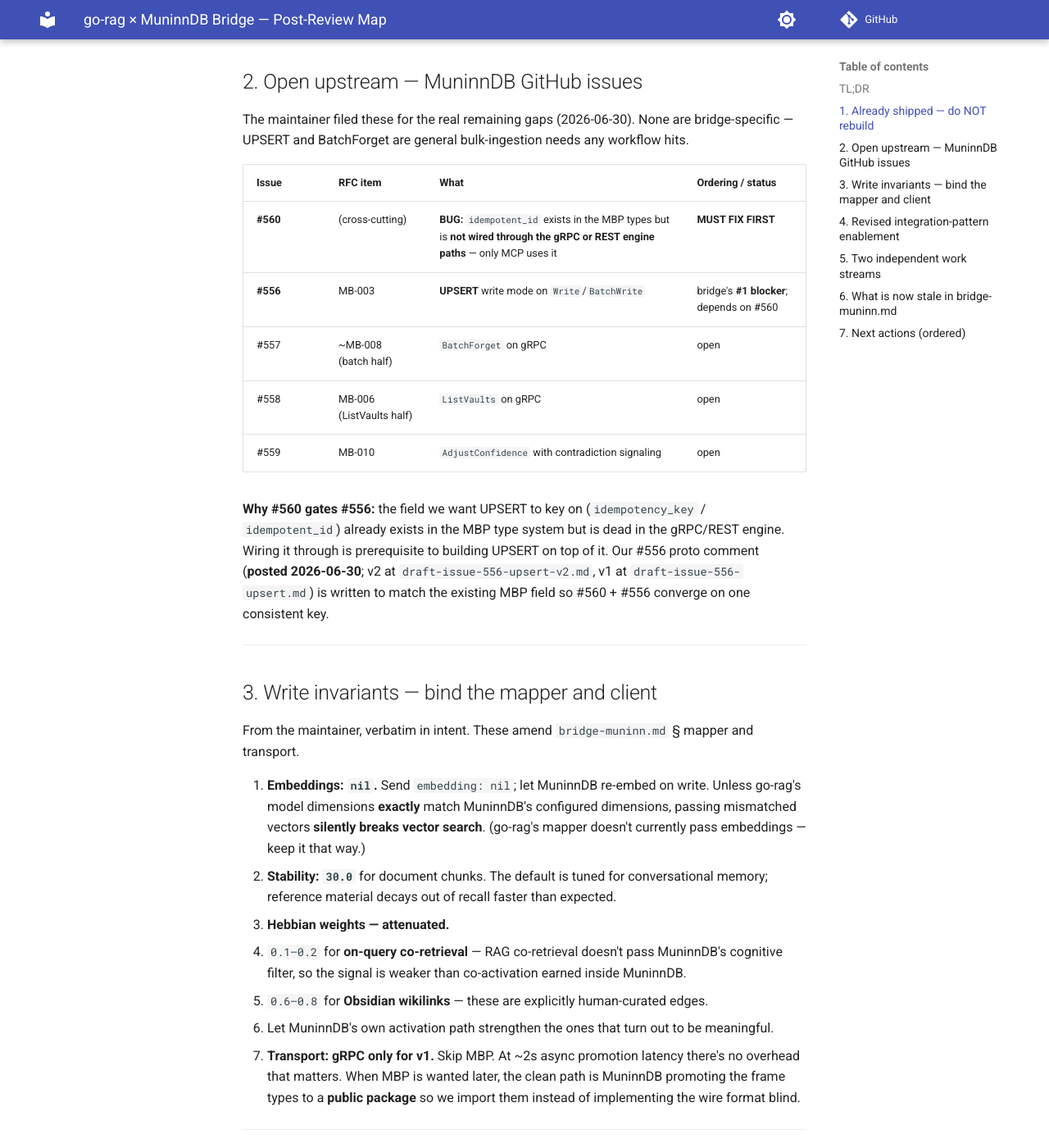
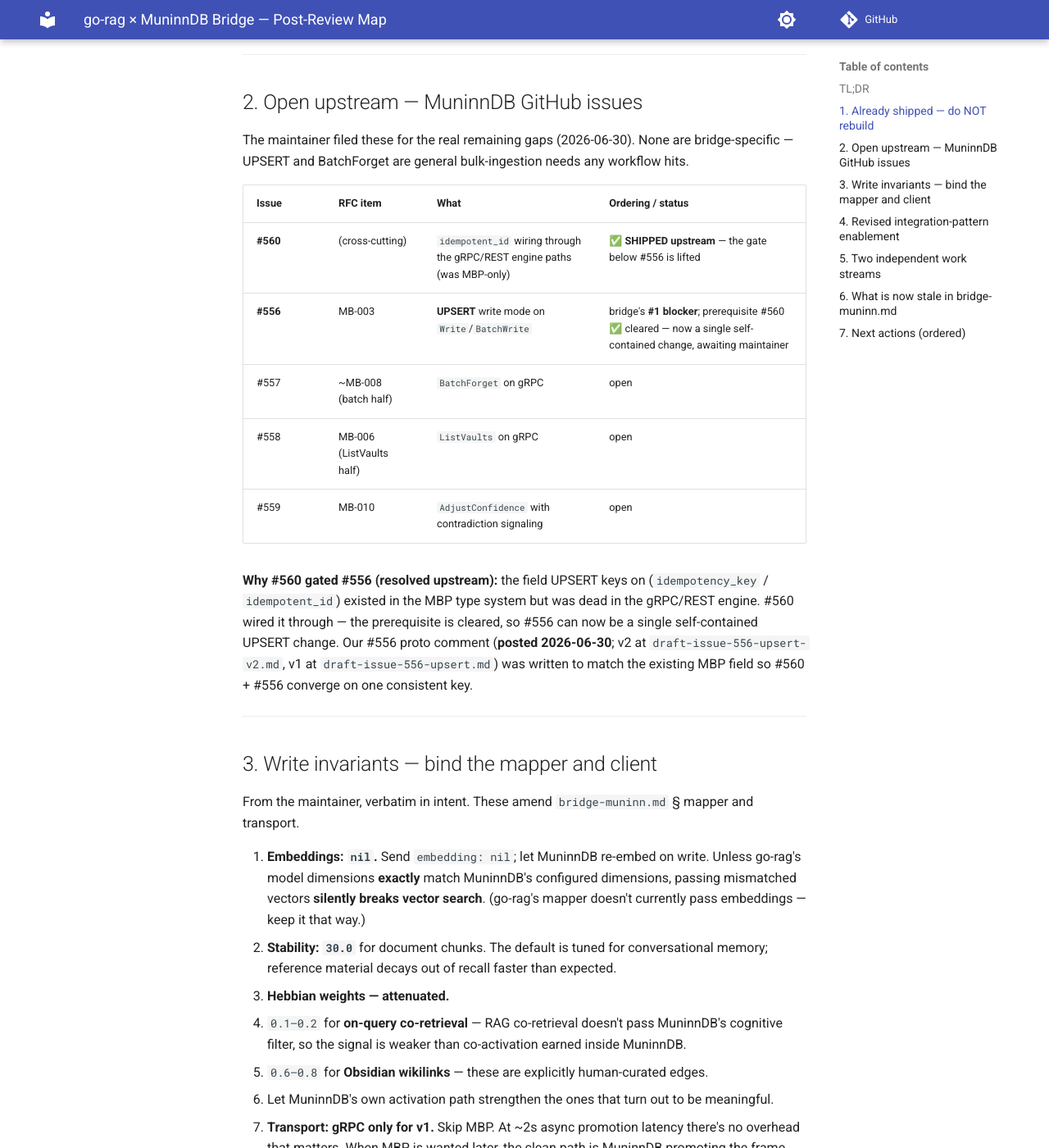
Before and after one commit to madeinoz67/go-rag, an MkDocs documentation site: the page built from docs/RFC-bridge-muninndb/bridge-map-post-review.md, in a window 1280 px wide and 1400 px high, scrolled down 1294 px. Shown: the whole window at 82% size. Built offline with MkDocs 1.6.1 and Material for MkDocs 9.7.7, drawn with Linux system fonts in a browser that asks for light colours; comment, search, counter and statistics services are not loaded; some of the changed text lies outside the part shown.

Commit message:
docs(bridge): #560 shipped upstream — #556 prerequisite cleared
The MuninnDB maintainer completed #560 (the idempotent_id wiring bug —
idempotent_id now flows through the gRPC/REST engine, was MBP-only). #560
was the documented prerequisite gate for #556 (UPSERT, MB-003, the bridge's
#1 blocker). With it cleared, #556 is no longer prerequisite-blocked — it
is a single self-contained upstream change, still awaiting the maintainer's
implementation (our proto comment was posted 2026-06-30).

Updated the 11 live tracking references across:
- bridge-map-post-review.md (§1 TL;DR, §2 #560/#556 rows, the "why #560
  gates #556" prose, §4 pattern row, §5 Stream B, §7 item 2).
- muninndb-bridge-backlog.md (banner, MB-003 row, the cross-cutting-prereq
  note, BR-006 row).

Impact: tracking docs only — no go-rag code/proto/specs reference #560
(verified by the assessment workflow: 0 code hits). The bridge remains
buildable on the local 0x21 state store + FindByMetadata fallback; UPSERT
(#556) only lets the bridge-consumer later demote that store to a perf
cache. The historical draft-issue-556-*.md files are left untouched
(verbatim record of the posted upstream comment).

```diff
--- a/docs/RFC-bridge-muninndb/bridge-map-post-review.md
+++ b/docs/RFC-bridge-muninndb/bridge-map-post-review.md
@@ -8,7 +8,7 @@
 
 ## TL;DR
 
-The maintainer **approved** the bridge and confirmed the complementary axis — *go-rag retrieves, MuninnDB remembers*. The scope is **smaller than the RFC planned**: six MuninnDB RPCs we assumed we'd have to request are already shipped. The one real upstream dependency (**UPSERT**, #556) is blocked behind a wiring bug (#560) but **does not gate us** — the bridge is buildable now on the RFC's local state-store + `FindByMetadata` fallback. **All go-rag-side work (BL-001..007) is fully unblocked and independent of the upstream timeline.**
+The maintainer **approved** the bridge and confirmed the complementary axis — *go-rag retrieves, MuninnDB remembers*. The scope is **smaller than the RFC planned**: six MuninnDB RPCs we assumed we'd have to request are already shipped. The one real upstream dependency (**UPSERT**, #556) had its prerequisite wiring bug (#560) **resolved upstream** — #556 is no longer prerequisite-blocked (still awaiting the maintainer's UPSERT implementation). **Does not gate us** — the bridge is buildable now on the RFC's local state-store + `FindByMetadata` fallback. **All go-rag-side work (BL-001..007) is fully unblocked and independent of the upstream timeline.**
 
 ---
 
@@ -35,13 +35,13 @@
 
 | Issue | RFC item | What | Ordering / status |
 |---|---|---|---|
-| **#560** | (cross-cutting) | **BUG:** `idempotent_id` exists in the MBP types but is **not wired through the gRPC or REST engine paths** — only MCP uses it | **MUST FIX FIRST** |
-| **#556** | MB-003 | **UPSERT** write mode on `Write`/`BatchWrite` | bridge's **#1 blocker**; depends on #560 |
+| **#560** | (cross-cutting) | `idempotent_id` wiring through the gRPC/REST engine paths (was MBP-only) | ✅ **SHIPPED upstream** — the gate below #556 is lifted |
+| **#556** | MB-003 | **UPSERT** write mode on `Write`/`BatchWrite` | bridge's **#1 blocker**; prerequisite #560 ✅ cleared — now a single self-contained change, awaiting maintainer |
 | #557 | ~MB-008 (batch half) | `BatchForget` on gRPC | open |
 | #558 | MB-006 (ListVaults half) | `ListVaults` on gRPC | open |
 | #559 | MB-010 | `AdjustConfidence` with contradiction signaling | open |
 
-**Why #560 gates #556:** the field we want UPSERT to key on (`idempotency_key` / `idempotent_id`) already exists in the MBP type system but is dead in the gRPC/REST engine. Wiring it through is prerequisite to building UPSERT on top of it. Our #556 proto comment (**posted 2026-06-30**; v2 at `draft-issue-556-upsert-v2.md`, v1 at `draft-issue-556-upsert.md`) is written to match the existing MBP field so #560 + #556 converge on one consistent key.
+**Why #560 gated #556 (resolved upstream):** the field UPSERT keys on (`idempotency_key` / `idempotent_id`) existed in the MBP type system but was dead in the gRPC/REST engine. #560 wired it through — the prerequisite is cleared, so #556 can now be a single self-contained UPSERT change. Our #556 proto comment (**posted 2026-06-30**; v2 at `draft-issue-556-upsert-v2.md`, v1 at `draft-issue-556-upsert.md`) was written to match the existing MBP field so #560 + #556 converge on one consistent key.
 
 ---
 
@@ -71,7 +71,7 @@
 | Semantic trigger → go-rag query (reverse/push) | ✅ **Unblocked** | `Subscribe` (shipped) |
 | Knowledge-gap detection | ⚠️ Partial | `ListEngrams` needs #557/#558-class work |
 | Contradiction detection | ❌ Blocked | `AdjustConfidence` → #559 |
-| Batch UPSERT idempotency | ❌ Blocked (has fallback) | UPSERT → #556, behind #560. **Fallback:** local `0x21` state store + `FindByMetadata` |
+| Batch UPSERT idempotency | ❌ Blocked (has fallback) | UPSERT → #556 only (#560 prerequisite cleared). **Fallback:** local `0x21` state store + `FindByMetadata` |
 | Vault management | ⚠️ Partial | auto-create works; `ListVaults` → #558 |
 | Bulk orphan cleanup | ⚠️ Partial | `Forget` works; `BatchForget` → #557 |
 
@@ -86,7 +86,7 @@
 - **BL-004 / BL-005 / BL-006** expose wikilinks / `section_heading` / `extraction_quality` in `Chunk.metadata`. These feed the prioritized wikilink → `Link` pipeline (BL-004 is the unblocker for the maintainer's "best idea").
 - BL-002/003 (`GetChunkContext`, `BatchGetChunks`) build on BL-001.
 
-**Stream B — MuninnDB coordination (their repo).** #560 (idempotent_id wiring) → #556 (UPSERT) → lets the bridge drop its local `0x21` state store for correctness (it becomes a perf cache). Blocked behind their fixes. **Our move:** ✅ done — proto comment posted to #556 on 2026-06-30 (`draft-issue-556-upsert-v2.md`); now awaiting maintainer response (blocked behind #560).
+**Stream B — MuninnDB coordination (their repo).** #556 (UPSERT) → lets the bridge drop its local `0x21` state store for correctness (it becomes a perf cache). #560 (the idempotent_id wiring prerequisite) ✅ landed upstream; blocked on #556 only. **Our move:** ✅ done — proto comment posted to #556 on 2026-06-30 (`draft-issue-556-upsert-v2.md`); awaiting maintainer response.
 
 ---
 
@@ -109,7 +109,7 @@
 > **Update 2026-07-02: Phase 1 is complete.** BL-001/002/003 (`GetChunk` / `GetChunkContext` / `BatchGetChunks`, specs 035/037/038), BL-004 (Wikilinks, spec 036), BL-005 (`section_depth`, spec 041), and BL-006 (`extraction_quality`, spec 042) all shipped to `main`. The original items below are retained for history.
 
 1. ✅ **[ours] DONE** — Stream A Phase 1 complete (BL-001 through BL-006; specs 035/036/037/038/041/042).
-2. **[ours → upstream]** ✅ DONE 2026-06-30 — #556 proto comment posted (v2: `draft-issue-556-upsert-v2.md`). **Still awaiting maintainer response** (blocked behind [#560](https://github.com/scrypster/muninndb/issues/560)).
+2. **[ours → upstream]** ✅ DONE 2026-06-30 — #556 proto comment posted (v2: `draft-issue-556-upsert-v2.md`). [#560](https://github.com/scrypster/muninndb/issues/560) prerequisite ✅ cleared upstream — **awaiting maintainer response on #556 itself**.
 3. ✅ **[ours] DONE** — BL-004/005/006 (the wikilink → `Link` pipeline inputs) all shipped. The Hebbian-edge wiring itself is bridge-consumer work (the `go-rag-muninn-bridge` repo), now unblocked by go-rag's Phase 1 surface.
 4. **[RFC]** ✅ Applied 2026-07-02 — the §6 stale-list diff applied to `bridge-muninn.md` (mapper `stability: 30.0` + `embedding: nil` invariant, Hebbian weights 0.6–0.8 / 0.1–0.2, MBP deferral, Q3/Q5 upstream annotations). `muninndb-bridge-backlog.md` already reflects post-review SHIPPED status.
 
```
Also changed, not shown: docs/RFC-bridge-muninndb/muninndb-bridge-backlog.md (+4 -4 lines).
